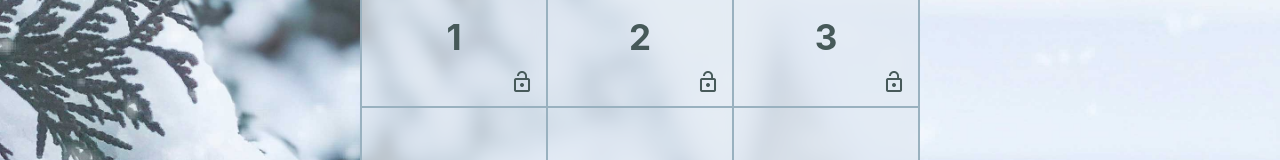
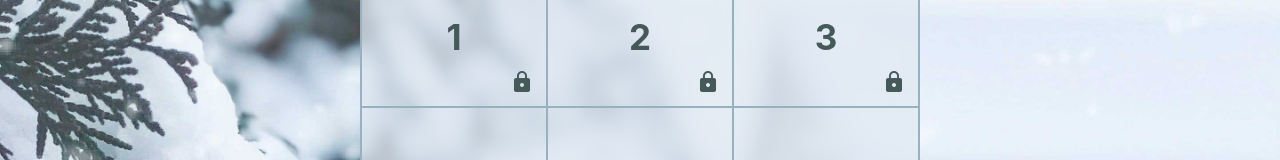
Before and after one commit to DIS-SIN/9-Days-of-Working-Remotely, a React (Create React App) app: page / in a window 1280 px wide. Shown: the part 154-314 px from the top of the page. Built offline with nearby package versions, Linux system fonts and the light colour scheme.

Commit message:
Using current date

```diff
--- a/src/Flap.js
+++ b/src/Flap.js
@@ -21,7 +21,7 @@ function Flap(props) {
     }
 
     function checkDate() {
-        return new Date("December 9, 2019") >= new Date(dayContent.unlocks_at);
+        return Date.now() >= new Date(dayContent.unlocks_at);
     }
 
     return (
```
